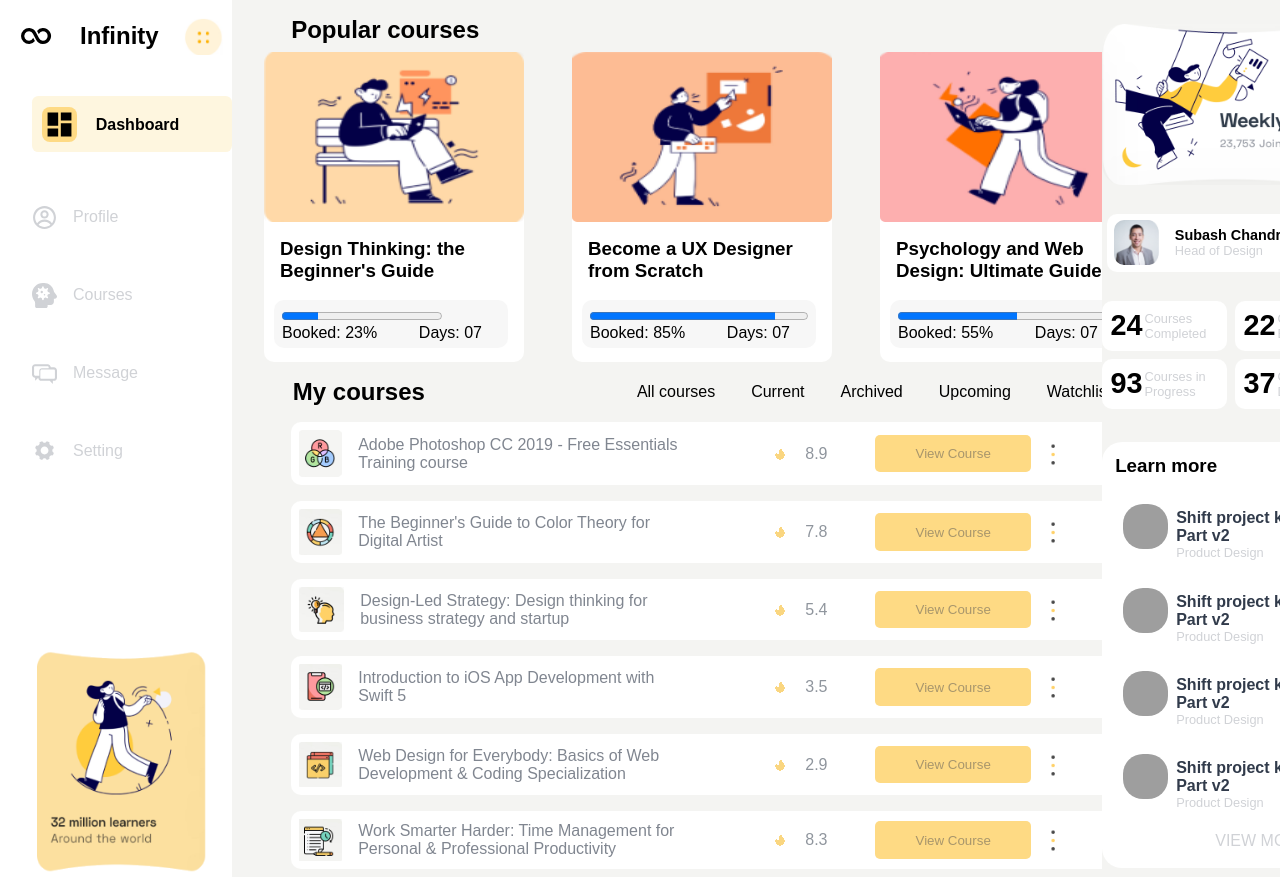
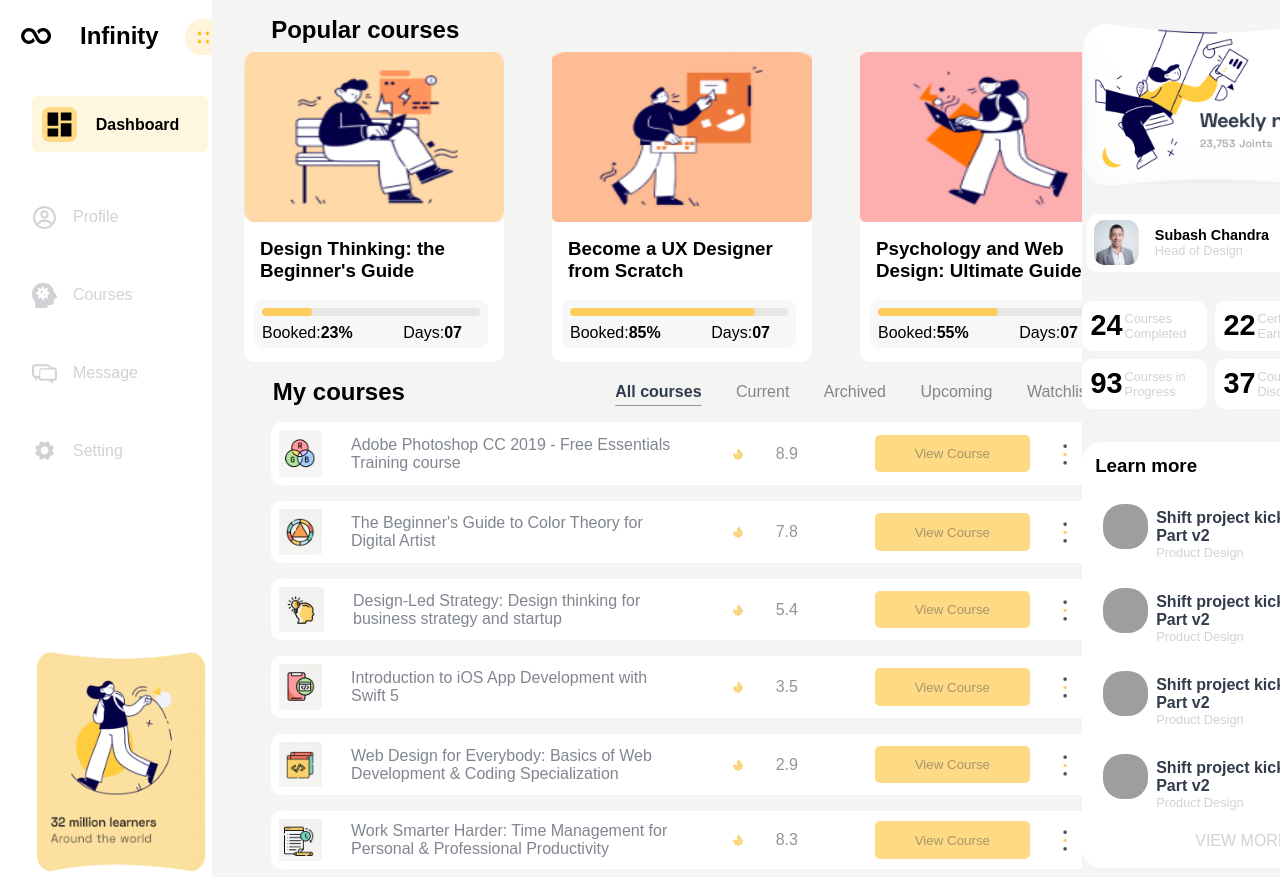
Before and after one commit to RasaZuk/project-courses, a website: page index.html in a window 1280 px wide. Shown: the top 877 px of the page. Drawn offline with Linux system fonts and the light colour scheme; grey boxes are pictures that could not be loaded.

Commit message:
correction progress

```diff
--- a/index.html
+++ b/index.html
@@ -64,21 +64,32 @@
                     <h3>Design Thinking: the Beginner's Guide</h3>
                     <div class="bar">
                         <progress value="23" max="100">25%</progress>
-                        <div>
-                            <p>Booked: 23%</p>
-                            <p>Days: 07</p>
+                        <div class="booked">
+                            <div>
+                                <p>Booked:</p>
+                                <h4>23%</h4>
+                            </div>
+                            <div>
+                                <p>Days:</p>
+                                <h4>07</h4>
+                            </div>
                         </div>
-
                     </div>
                 </div>
                 <div class="display">
                     <img src="./images/become_top.png" alt="become">
                     <h3>Become a UX Designer from Scratch</h3>
                     <div class="bar">
-                        <progress class="progress" value="85" max="100">85%</progress>
-                        <div>
-                            <p>Booked: 85%</p>
-                            <p>Days: 07</p>
+                        <progress value="85" max="100">85%</progress>
+                        <div class="booked">
+                            <div>
+                                <p>Booked:</p>
+                                <h4>85%</h4>
+                            </div>
+                            <div>
+                                <p>Days:</p>
+                                <h4>07</h4>
+                            </div>
                         </div>
                     </div>
                 </div>
@@ -86,10 +97,16 @@
                     <img src="./images/psycology_top.png" alt="Psychology">
                     <h3>Psychology and Web Design: Ultimate Guide</h3>
                     <div class="bar">
-                        <progress class="progress" value="55" max="100">55%</progress>
-                        <div>
-                            <p>Booked: 55%</p>
-                            <p>Days: 07</p>
+                        <progress value="55" max="100">55%</progress>
+                        <div class="booked">
+                            <div>
+                                <p>Booked:</p>
+                                <h4>55%</h4>
+                            </div>
+                            <div>
+                                <p>Days:</p>
+                                <h4>07</h4>
+                            </div>
                         </div>
                     </div>
                 </div>
@@ -99,7 +116,7 @@
         <section>
             <div class="section-list">
                 <h2>My courses</h2>
-                <p>All courses</p>
+                <h4>All courses</h4>
                 <p>Current</p>
                 <p>Archived</p>
                 <p>Upcoming</p>
--- a/style.css
+++ b/style.css
@@ -33,8 +33,8 @@ aside {
 .dashboard {
     display: flex;
     align-content: center;
-    width: 200px;
-    height: 50px;
+    width: 11rem;
+    height: 3rem;
     background-color: rgb(254, 246, 223);
     padding: 0.1rem 0 1.7rem 0.4rem;
     border-radius: 0.4rem;
@@ -133,9 +133,8 @@ main {
     background-color: rgb(247, 247, 247);
     width: 90%;
     margin: 2px 10px 15px 10px;
-    padding: 8px;
+    padding: 0.5rem;
 }
-
 
 
 .bar div {
@@ -145,19 +144,29 @@ justify-content: space-between;
 background-color: rgb(247, 247, 247);
 height: 1rem;
 width: 200px;
-
 }
 
 
-.progress {
+progress {
     width: 100%;
+    border-radius: 1rem;
+    height: 0.5rem;
+    margin-bottom: 0.5rem;
+}
+
+progress::-webkit-progress-bar {
+    background-color: rgb(230, 230, 230);
+    border-radius: 0.5rem;
+}
+
+progress::-webkit-progress-value {
+    background-color: rgb(255, 205, 92);
+    border-radius: 0.5rem;
 }
 
 
-.display .bar .progress p {
-    display: flex;
-    justify-content: space-between;
-
+.booked div {
+    flex-basis: 1rem;
 }
 
 .section-list {
@@ -170,7 +179,17 @@ width: 200px;
 
 .section-list h2 {
     margin-right: 11rem;
+}
 
+.section-list h4 {
+    color: rgb(49, 59, 75);
+    text-decoration-line: underline;
+    text-underline-offset: 0.5rem;
+    text-decoration-color: rgb(143, 149, 157);
+}
+
+.section-list p {
+    color: rgb(128, 134, 144);
 }
 
 .course-list {
@@ -179,6 +198,7 @@ width: 200px;
     gap: 1rem;
     margin: 0 1.7rem 0 1.7rem;
 }
+
 
 
 .course-details {
@@ -195,12 +215,12 @@ width: 200px;
 .course-details div {
     display: flex;
     align-items: center;
-    gap: 1rem;
-    margin-right:3rem;
+    gap: 1.8rem;
+    margin-right: 1rem;
 }
 
 .fire p {
-    margin-right: 2rem;
+    margin-right: 3rem;
     color: rgb(143, 149, 157);
 
 }
```
